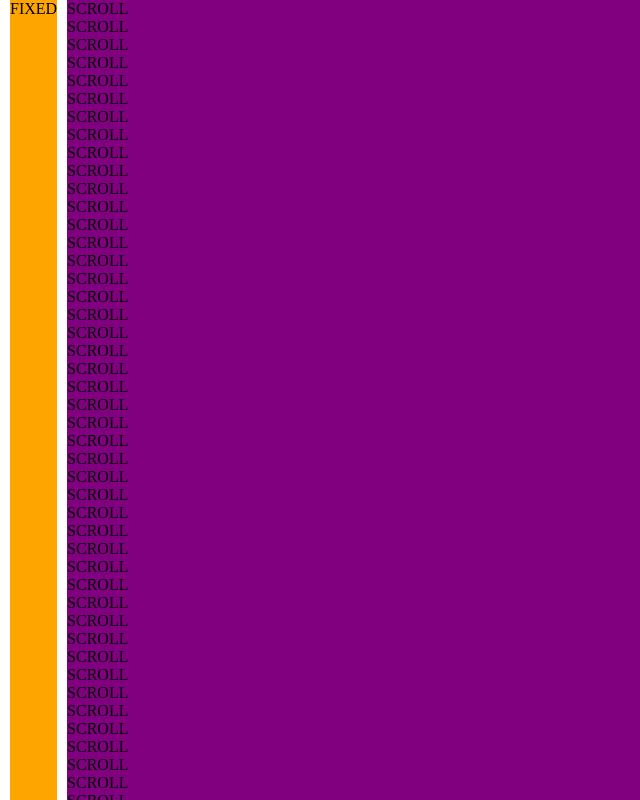
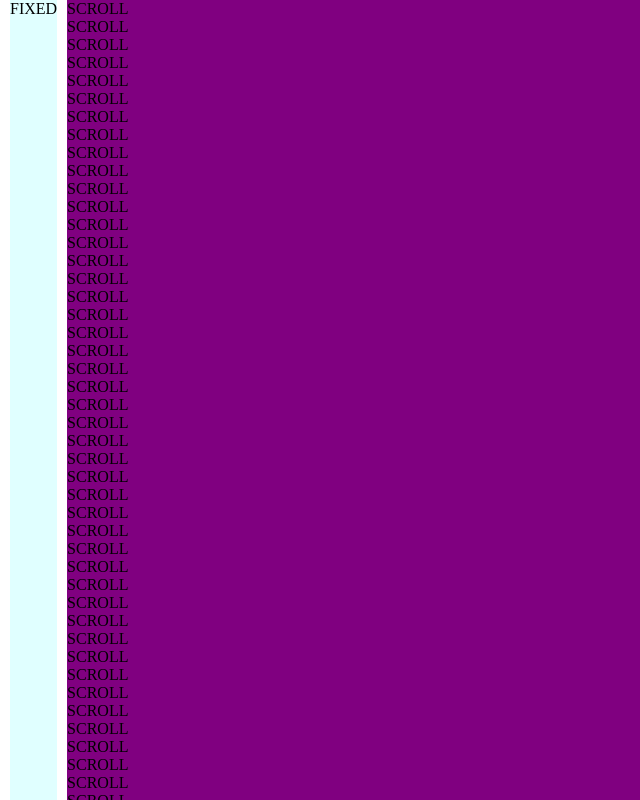
Before and after one commit to garretbassett/website, a plain HTML site: page index.html in a window 1280 px wide. Shown: the whole page, without its empty margins (0-640 px from the left). Drawn offline with Linux system fonts and the light colour scheme.

Commit message:
Update main.css

```diff
--- a/css/main.css
+++ b/css/main.css
@@ -47,7 +47,7 @@ html, body, .Container
 
 .RightContent
 {
-    background-color: orange;
+    background-color: #E0FFFF;
     float: left;
     margin-left: 10px;
     margin-right: 10px;
```
